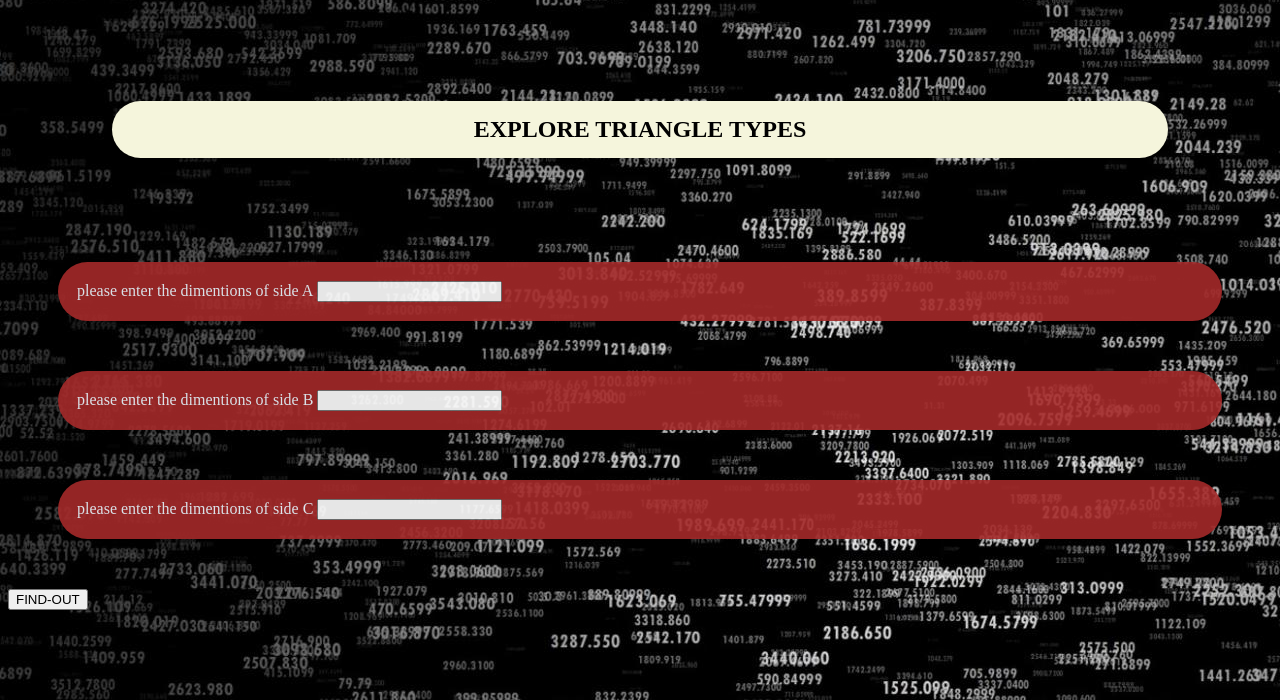
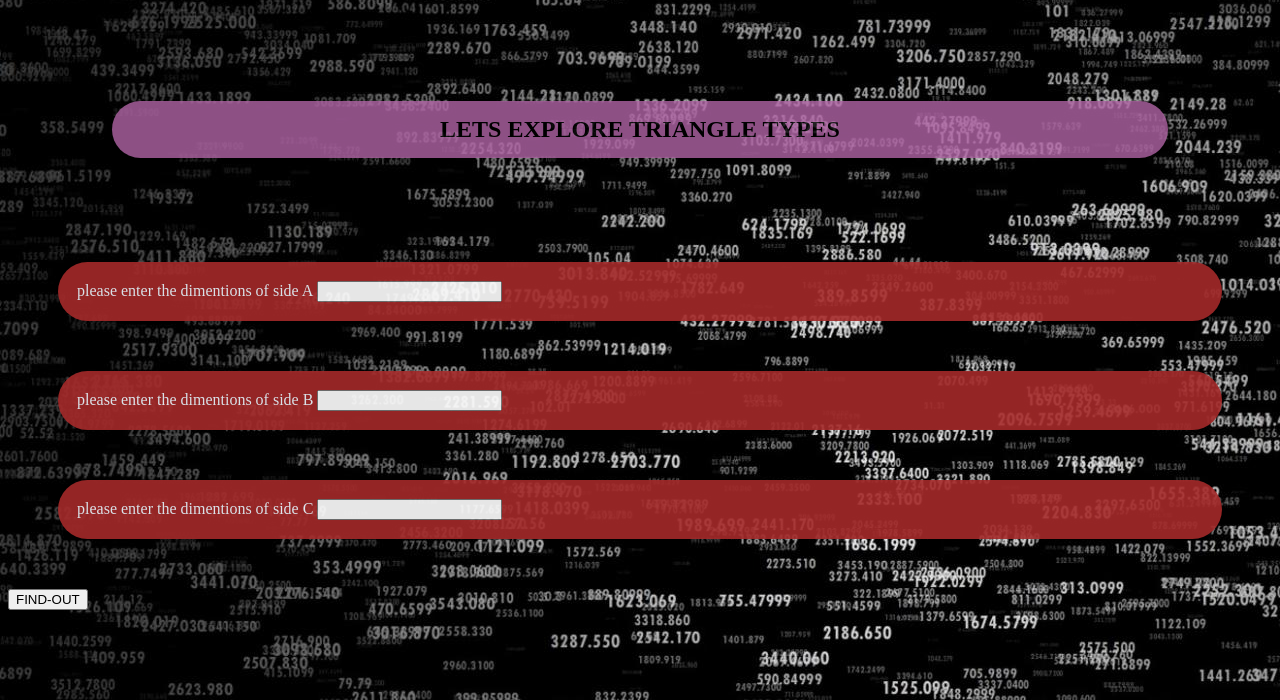
Before and after one commit to fredkheisa/Triangles, a plain HTML site: page index.html in a window 1280 px wide. Shown: the part 100-800 px from the top of the page. Drawn offline with Linux system fonts and the light colour scheme.

Commit message:
adding changes to css

```diff
--- a/index.html
+++ b/index.html
@@ -11,7 +11,7 @@
 <body>
   <h1>TRIANGLE TRACKING APPLICATION</h1>
     <div class="text-box">
-      <h2>EXPLORE TRIANGLE TYPES</h2>
+      <h2>LETS EXPLORE TRIANGLE TYPES</h2>
       <p>please enter the dimentions of side A <input type="text" id="a"> </p>
       <p>please enter the dimentions of side B <input type="text" id="b"> </p>
       <p>please enter the dimentions of side C <input type="text" id="c"> </p>
--- a/style.css
+++ b/style.css
@@ -25,8 +25,9 @@ body {
 h2{
     text-align: center;
     padding: 15px;
-    background-color: beige;
+    background-color: rgb(177, 100, 166);
     color: black;
     margin: 104px;
-    border-radius: 49px
+    border-radius: 49px;
+    opacity: .8;
 }
```
